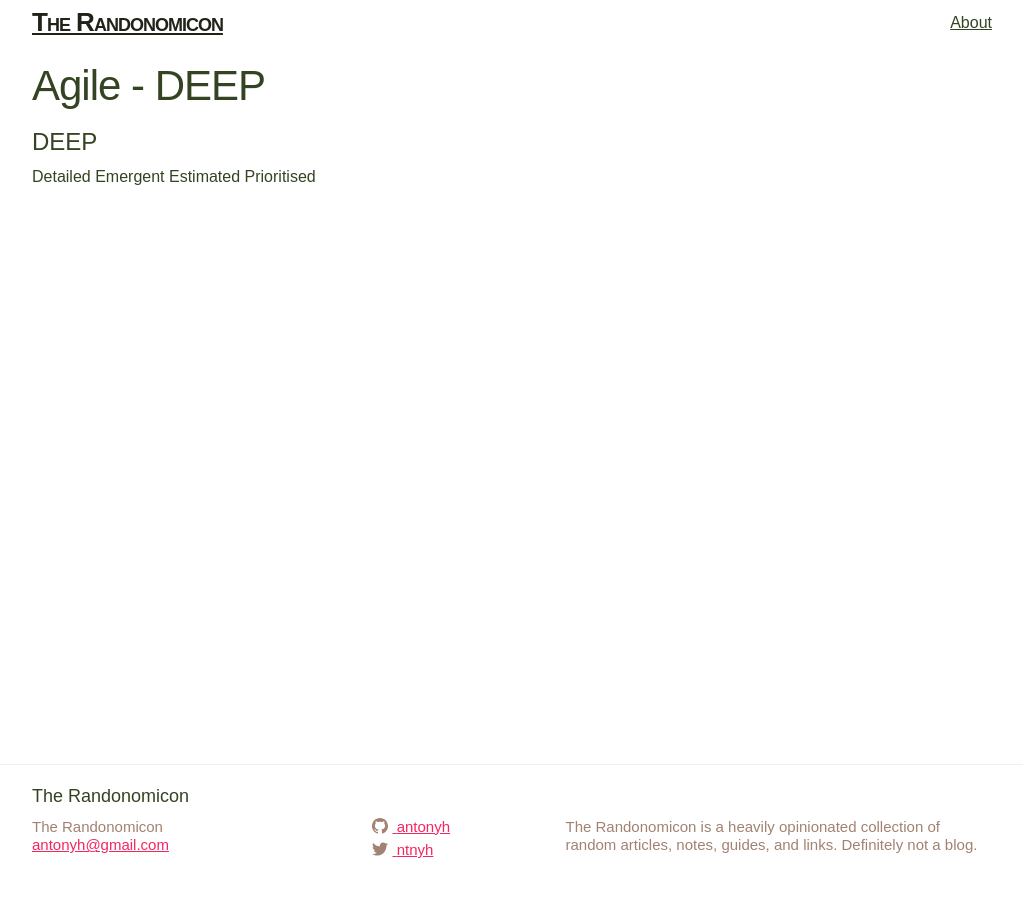
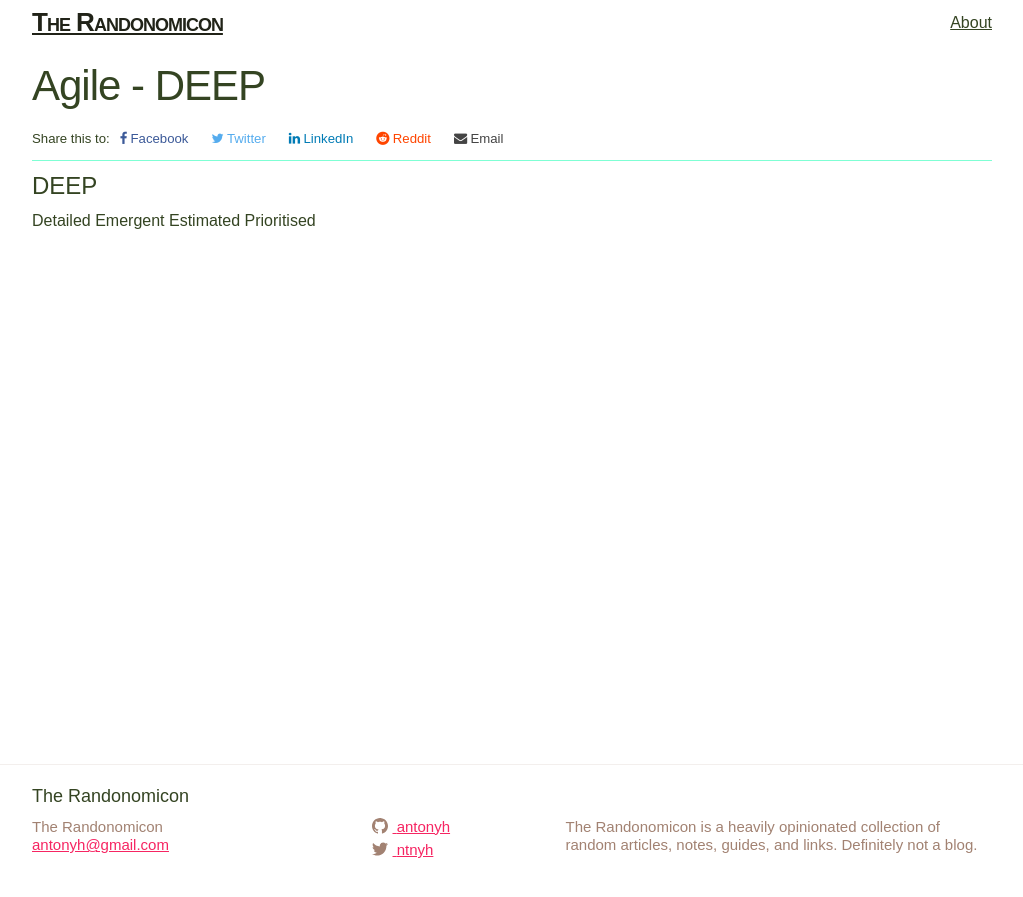
Before and after one commit to antonyh/randonomicon, a Jekyll site: the page built from _posts/2018-09-19-deep.markdown, in a window 1280 px wide. Shown: the top 897 px of the page, without its empty margins (128-1151 px from the left). Built offline with Jekyll 4.4.1, drawn with Linux system fonts in a browser that asks for light colours; some web fonts are replaced.

Commit message:
Add social sharing buttons

```diff
--- a/_includes/head.html
+++ b/_includes/head.html
@@ -10,4 +10,5 @@
   <link rel="icon" type="image/png" sizes="32x32" href="/favicon-32x32.png">
   <link rel="icon" type="image/png" sizes="16x16" href="/favicon-16x16.png">
   <link rel="manifest" href="/site.webmanifest">
+  <link href="https://stackpath.bootstrapcdn.com/font-awesome/4.7.0/css/font-awesome.min.css" rel="stylesheet">
 </head>
--- /dev/null
+++ b/_includes/sharing.html
@@ -0,0 +1,33 @@
+<div id="sharing-panel">
+    <span class="title">Share this to: </span>
+    <a class="sharing-buttons"
+       href="https://www.facebook.com/sharer.php?t={{ page.title | escape }}&u={{ page.url | absolute_url }}"
+       onclick="window.open(this.href, 'pop-up', 'left=20,top=20,width=500,height=500,toolbar=1,resizable=0'); return false;"
+       title="Share on Facebook">
+        <span class="fa fa-facebook share-button"> <span class="share-text">Facebook</span></span>
+    </a>
+    <a class="sharing-buttons"
+       href="https://twitter.com/intent/tweet?text={{ page.title | escape }}&url={{ page.url | absolute_url }}"
+       onclick="window.open(this.href, 'pop-up', 'left=20,top=20,width=500,height=500,toolbar=1,resizable=0'); return false;"
+       title="Share on Twitter">
+        <span class="fa fa-twitter share-button"> <span class="share-text">Twitter</span></span>
+    </a>
+    <a class="sharing-buttons"
+       href="https://www.linkedin.com/shareArticle?mini=true&url={{ page.url | absolute_url }}&title={{ page.title | escape }}&summary=&source=www.randonomicon.com"
+       onclick="window.open(this.href, 'pop-up', 'left=20,top=20,width=500,height=500,toolbar=1,resizable=0'); return false;"
+       title="Share on LinkedIn">
+        <span class="fa fa-linkedin share-button"> <span class="share-text">LinkedIn</span></span>
+    </a>
+    <a class="sharing-buttons"
+       href="http://www.reddit.com/submit?url={{ page.url | absolute_url }}"
+       onclick="window.open(this.href, 'pop-up', 'left=20,top=20,width=900,height=500,toolbar=1,resizable=0'); return false;"
+       title="Share on Reddit">
+        <span class="fa fa-reddit share-button"> <span class="share-text">Reddit</span></span>
+    </a>
+    <a class="sharing-buttons"
+       href="mailto:?subject={{ page.title | escape }}&amp;body=Check out this site {{ page.url | absolute_url }}"
+       title="Share via Email">
+        <span class="fa fa-envelope share-button"> <span class="share-text">Email</span></span>
+    </a>
+
+</div>
--- a/_layouts/post.html
+++ b/_layouts/post.html
@@ -17,7 +17,7 @@ layout: default
                 • {{ page.categories }}
             </p>
         </header>
-
+        {% include sharing.html %}
         <div class="post-content e-content" itemprop="articleBody">
             {{ content }}
         </div>
--- a/_sass/minima.scss
+++ b/_sass/minima.scss
@@ -48,3 +48,6 @@ $on-laptop: 800px !default;
 @import "minima/base",
 "minima/layout",
 "minima/syntax-highlighting";
+
+//import sass for sharing panel
+@import "sharing.scss";
--- /dev/null
+++ b/_sass/sharing.scss
@@ -0,0 +1,69 @@
+
+#sharing-panel {
+  font-size: $small-font-size;
+  margin: 10px 0;
+  display: flex;
+  flex-wrap: wrap;
+  border-bottom: 1px solid aquamarine;
+}
+.share-text{
+  font-family: $base-font-family;
+}
+
+.title {
+  padding-top: 0.3em;
+}
+
+.share-button {
+  margin: 0 3px 10px 0;
+  padding: 5px 10px 5px 10px;
+}
+.share-button:hover {
+  opacity: 1;
+  color: #ffffff;
+}
+
+.fa{
+  transition: 0.314159s;
+}
+
+/* Facebook button */
+.fa-facebook {
+  color: #3b5998;
+}
+.fa-facebook:hover {
+  background-color: #3b5998;
+}
+
+/* Twitter button */
+.fa-twitter {
+  color: #55acee;
+}
+.fa-twitter:hover {
+  background-color: #55acee;
+}
+
+
+/* Reddit button */
+.fa-reddit {
+  color: #ff4500;
+}
+.fa-reddit:hover {
+  background-color: #ff4500;
+}
+
+/* LinkedIn button */
+.fa-linkedin {
+  color: #007bb5;
+}
+.fa-linkedin:hover {
+  background-color: #007bb5;
+}
+
+/* Email button */
+.fa-envelope {
+  color: #444444;
+}
+.fa-envelope:hover {
+  background-color: #444444;
+}
```
Also changed, not shown: other parts of _layouts/post.html (+1 -1 lines).
